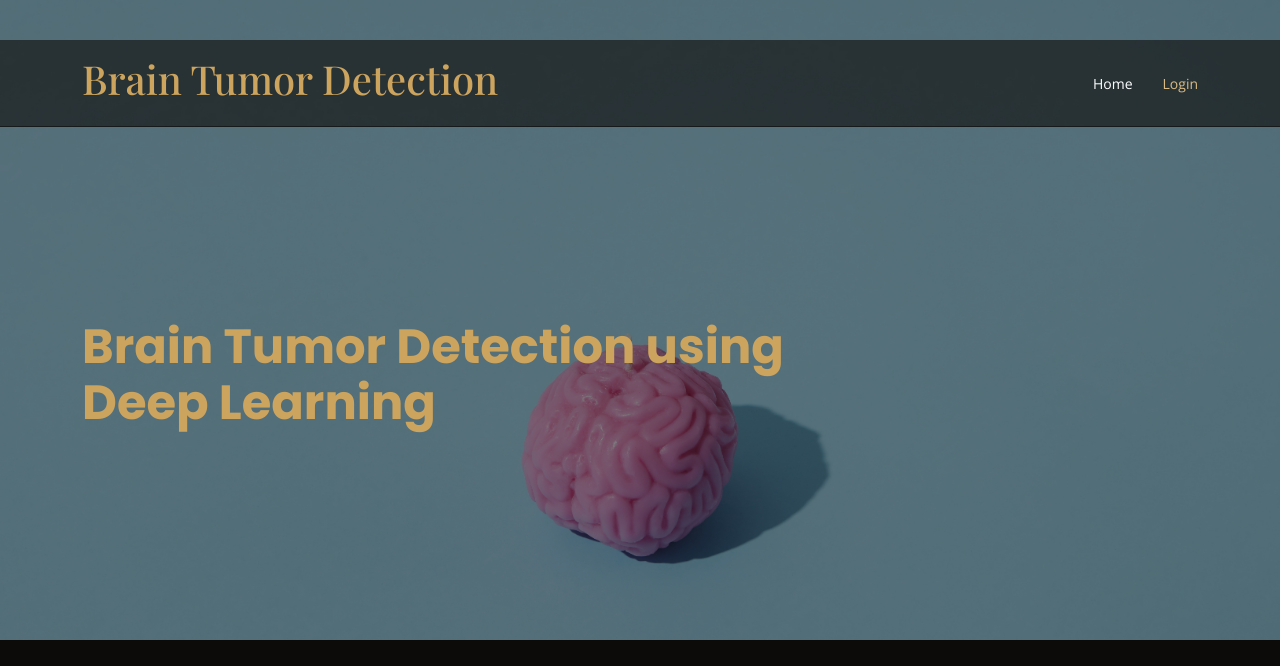
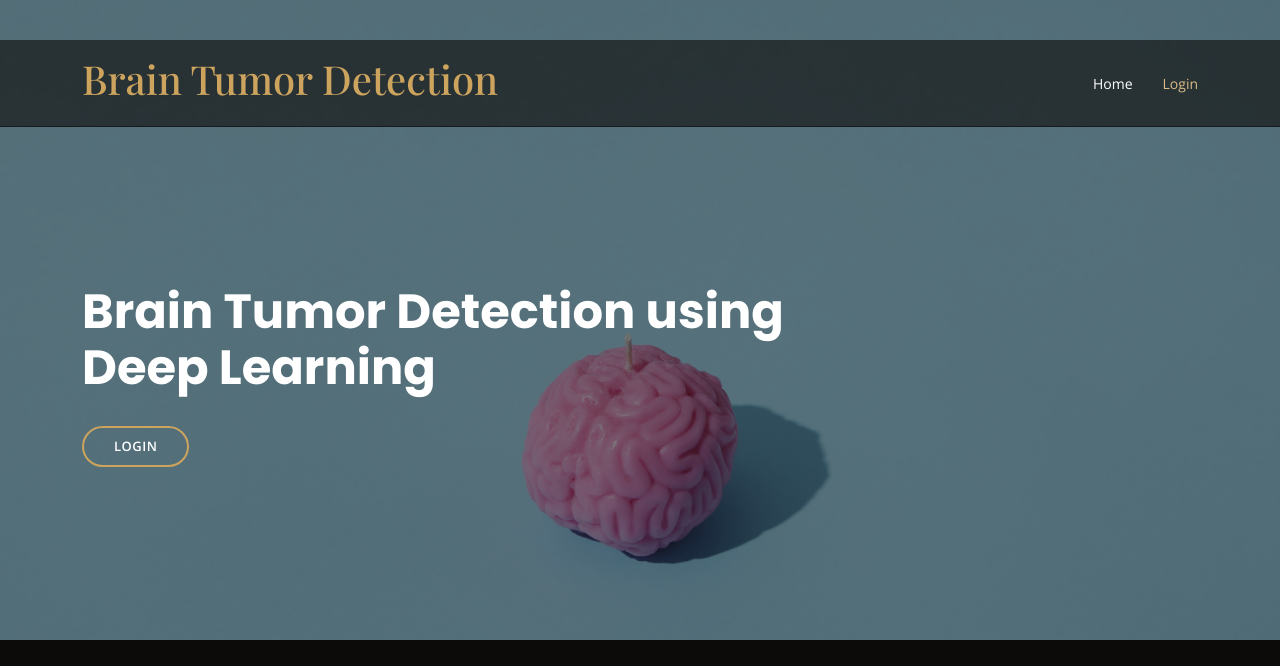
Before and after one commit to ashishsorte123/MP, a Flask app: page /login in a window 1280 px wide. Shown: the top 666 px of the page. Run offline with Flask 2, Linux system fonts and the light colour scheme; some libraries are stand-ins or nearby versions; some web fonts are replaced.

Commit message:
first commit

```diff
--- a/Templates/login.html
+++ b/Templates/login.html
@@ -26,6 +26,10 @@
     </head>
 
     <body onload="myFunction()">
+        <div id="topbar" class="d-flex align-items-center fixed-top">
+            <div class="container d-flex justify-content-center justify-content-md-between"></div>
+        </div>
+
         <header id="header" class="fixed-top d-flex align-items-center">
             <div class="container-fluid container-xl d-flex align-items-center justify-content-lg-between">
                 <h1 class="col-lg-8">
@@ -57,17 +61,18 @@
             <div class="container position-relative text-center text-lg-start" data-aos="zoom-in" data-aos-delay="100">
                 <div class="row">
                     <div class="col-lg-8">
-                        <h1>
-                            <span>
-                                Brain Tumor Detection using Deep Learning
-                            </span>
-                        </h1>
+                        <h1>Brain Tumor Detection using Deep Learning</h1>
+                        <div class="btns">
+                            <a href="#login" class="btn-menu animated fadeInUp pre-scrollable">
+                                Login
+                            </a>
+                        </div>
                     </div>
                 </div>
             </div>
         </section>
 
-        <section id="book-a-table" class="book-a-table">
+        <section id="login" class="login">
             <div class="container" data-aos="fade-up">
                 <head>
                     <script>
--- a/app.py
+++ b/app.py
@@ -16,7 +16,10 @@ app = Flask(__name__)
 # Model saved with Keras model.save()
 # MODEL_PATH ='model_mobilenet.h5'
 # MODEL_PATH ='model_resnet50.h5'
-MODEL_PATH ='model_vgg19.h5'
+# MODEL_PATH ='model_vgg19.h5'
+# MODEL_PATH = 'model_mobilenet(realtime images).h5'
+# MODEL_PATH = 'model_resnet50(real time images).h5'
+MODEL_PATH = 'model_vgg19(real time images).h5'
 
 # Load your trained model
 model = load_model(MODEL_PATH)
```
Also changed, not shown: Templates/chart.html (+6 -1 lines), 1 other file.
